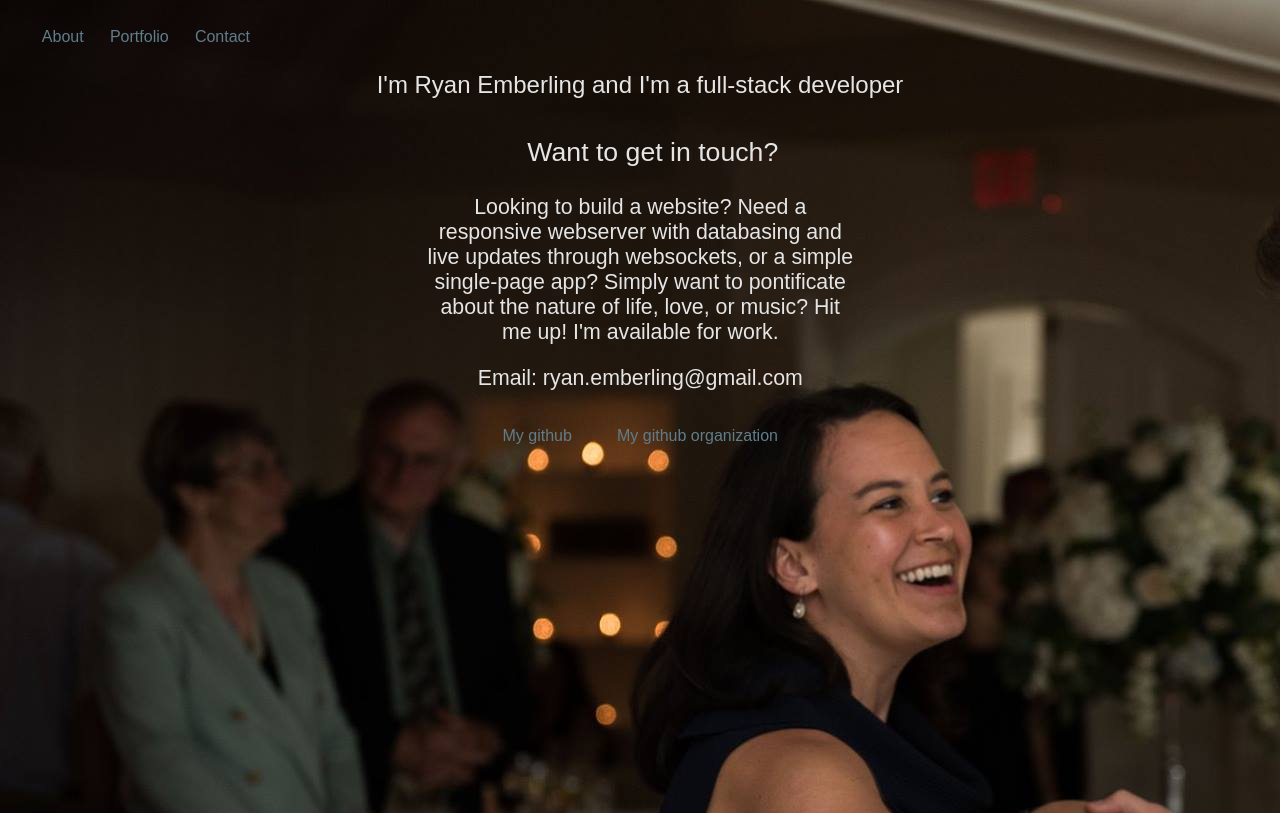
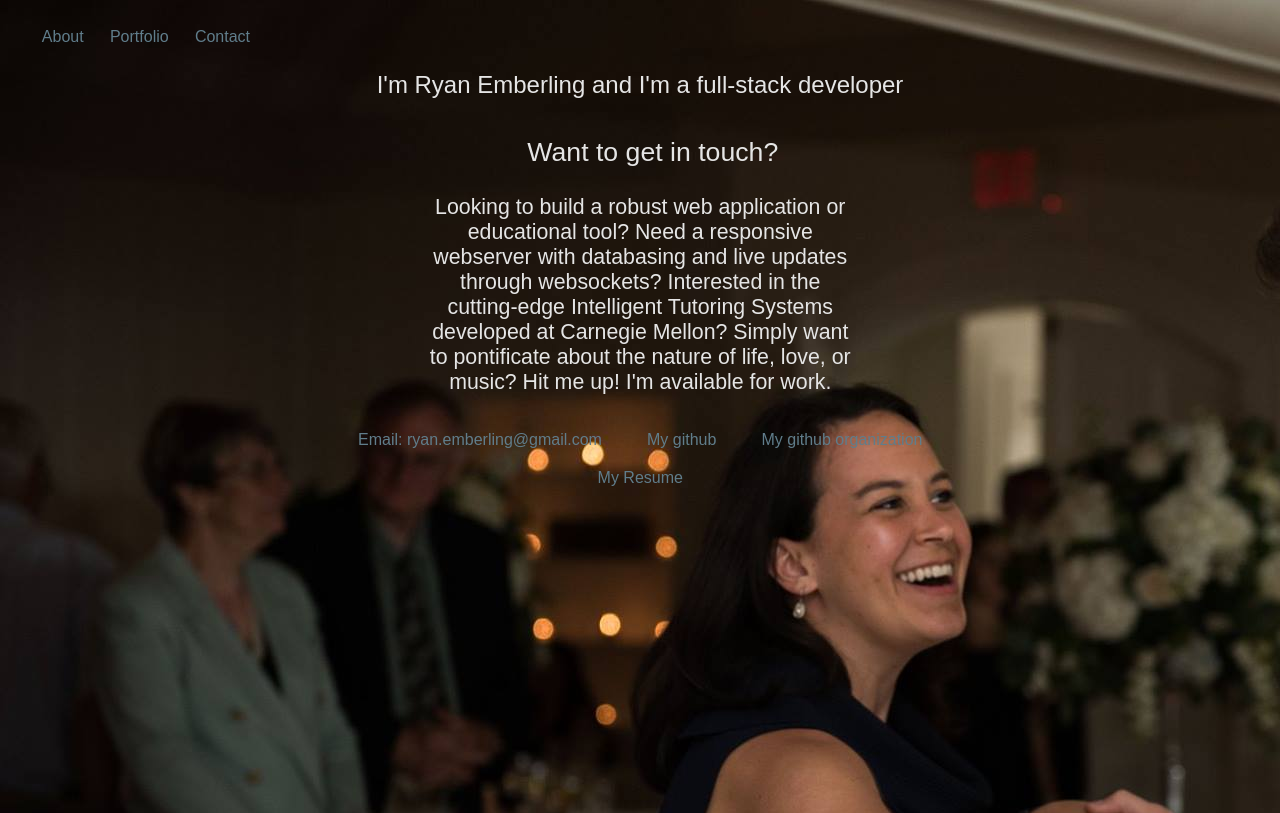
Before and after one commit to itsalaidbacklife/personal_website, an Angular app: page /#/contact in a window 1280 px wide. Built offline with nearby package versions, Linux system fonts and the light colour scheme.

Commit message:
Updated text in about and contact. Added resume to contact page.

```diff
--- a/src/app/about/about.component.html
+++ b/src/app/about/about.component.html
@@ -1,8 +1,12 @@
 <div id="aboutContainer">
 	<div id="spiel">
 		<!-- <h3 id="spielLabel">Me</h3> -->
-		<img id="logo" src="./assets/RyanTattoo_v03.jpg">
-		<p>I'm a Carnegie Mellon student in the Masters in Educational Technology and Learning Science (METALS) program. I've been programming and designing websites for 4 years. I'm passionate about education, computer science, mathematics, philosophy and music! <a routerLink="/contact">Want to build something?</a> </p>
+		<!-- <img id="logo" src="./assets/RyanTattoo_v03.jpg"> -->
+		<p>I am furiously passionate about education. In the next ten years, web technologies will revolutionize classrooms by elevating educational platforms from mere digitizations of paper textbooks to interactive educational experiences that guide students with custom feedback and presentation of the material that is tailored to their needs.
+
+			<br> <br>
+			My ambition to take part in the restructuring of technology's role in the classroom has lead me to study at Carnegie Mellon's Masters in Educational Technology and Learning Science (METALS) program, where I'm enrolled as a full-time student.<a routerLink="/contact">Let's change the game</a>
+		</p>
 	</div>
 
 	<!-- Skill list -->
--- a/src/app/contact/contact.component.html
+++ b/src/app/contact/contact.component.html
@@ -1,7 +1,9 @@
 <div id="contactContainer">
 	<h3>Want to get in touch?</h3>
-	<p>Looking to build a website? Need a responsive webserver with databasing and live updates through websockets, or a simple single-page app? Simply want to pontificate about the nature of life, love, or music? Hit me up! I'm available for work.</p>
-	<p>Email: ryan.emberling@gmail.com</p>
+	<p>Looking to build a robust web application or educational tool? Need a responsive webserver with databasing and live updates through websockets? Interested in the cutting-edge Intelligent Tutoring Systems developed at Carnegie Mellon? Simply want to pontificate about the nature of life, love, or music? Hit me up! I'm available for work.</p>
+	<a href="mailto: ryan.emberling@gmail.com">Email: ryan.emberling@gmail.com</a>
 	<a href="https://github.com/itsalaidbacklife" target="_blank">My github</a>
 	<a href="https://github.com/TeasingSisyphus" target="_blank">My github organization</a>
+	<br>
+	<a href="/assets/Emberling Resume.pdf">My Resume</a>
 </div>
--- a/src/app/portfolio-entry/portfolio-entry.component.html
+++ b/src/app/portfolio-entry/portfolio-entry.component.html
@@ -2,5 +2,6 @@
 	<h3>{{title}}</h3>
 	<img src="./assets/{{title | lowercase}}.PNG">
 	<p>{{txt}}</p>
+	<p>{{txt2}}</p>
 	<p *ngIf="link">{{linkText}} <a href="{{link}}" target="_blank">here</a></p>
 </div>
--- a/src/app/portfolio-entry/portfolio-entry.component.ts
+++ b/src/app/portfolio-entry/portfolio-entry.component.ts
@@ -9,6 +9,7 @@ export class PortfolioEntryComponent implements OnInit {
 	@Input() title: string;
 	@Input() img: string;
 	@Input() txt: string;
+	@Input() txt2: string;
 	@Input() linkText: string;
 	@Input() link: string;
 	constructor() { }
--- a/src/app/portfolio/portfolio.component.html
+++ b/src/app/portfolio/portfolio.component.html
@@ -1,18 +1,21 @@
 <div id="portfolioContainer">
 	<app-portfolio-entry
 	[title]="'Cuttle'"
-	[txt]="'The greatest 2-player card game playable with a standard deck of cards. Built on node.js (using sails.js)and angularJS'"
+	[txt]="'The greatest 2-player card game playable with a standard deck of cards.'"
+	[txt2]="'Built on node.js (using sails.js)and angularJS'"
 	[linkText]="'Check it out'"
 	[link]="'http://cuttle-v2.herokuapp.com'">
 	</app-portfolio-entry>
 
 	<app-portfolio-entry
 	[title]="'MSD Calculator'"
-	[txt]="'A python program that reads positional time series data to calculate Mean Squared Displacement (MSD) fitting the data with linear and quadratic regressions. Written in python using pandas and scikit-learn inside a Jupyter notebook'">
+	[txt]="'A python program that reads positional time series data to calculate Mean Squared Displacement (MSD) fitting the data with linear and quadratic regressions.'"
+	[txt2]="'Written in python using pandas and scikit-learn inside a Jupyter notebook'">
 	</app-portfolio-entry>
 
 	<app-portfolio-entry
 	[title]="'Rune Crafter'"
 	[txt]="'An exploritory set-theory game that teaches students to create simple proofs about the relations between sets, elements, and operations'"
+	[txt2]="'Built in angularJS'"
 	></app-portfolio-entry>
 </div>
```
Also changed, not shown: 1 other file (tests, documents, lock files or other folders).
